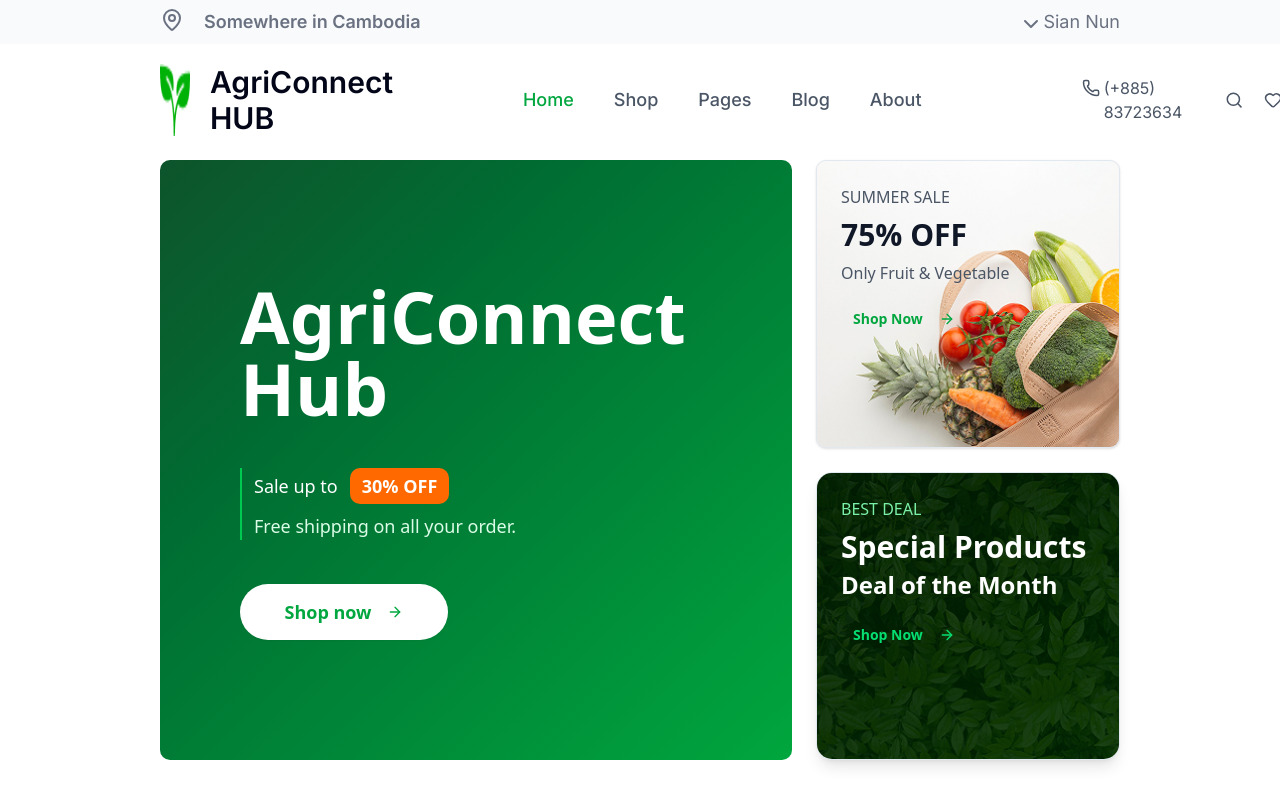
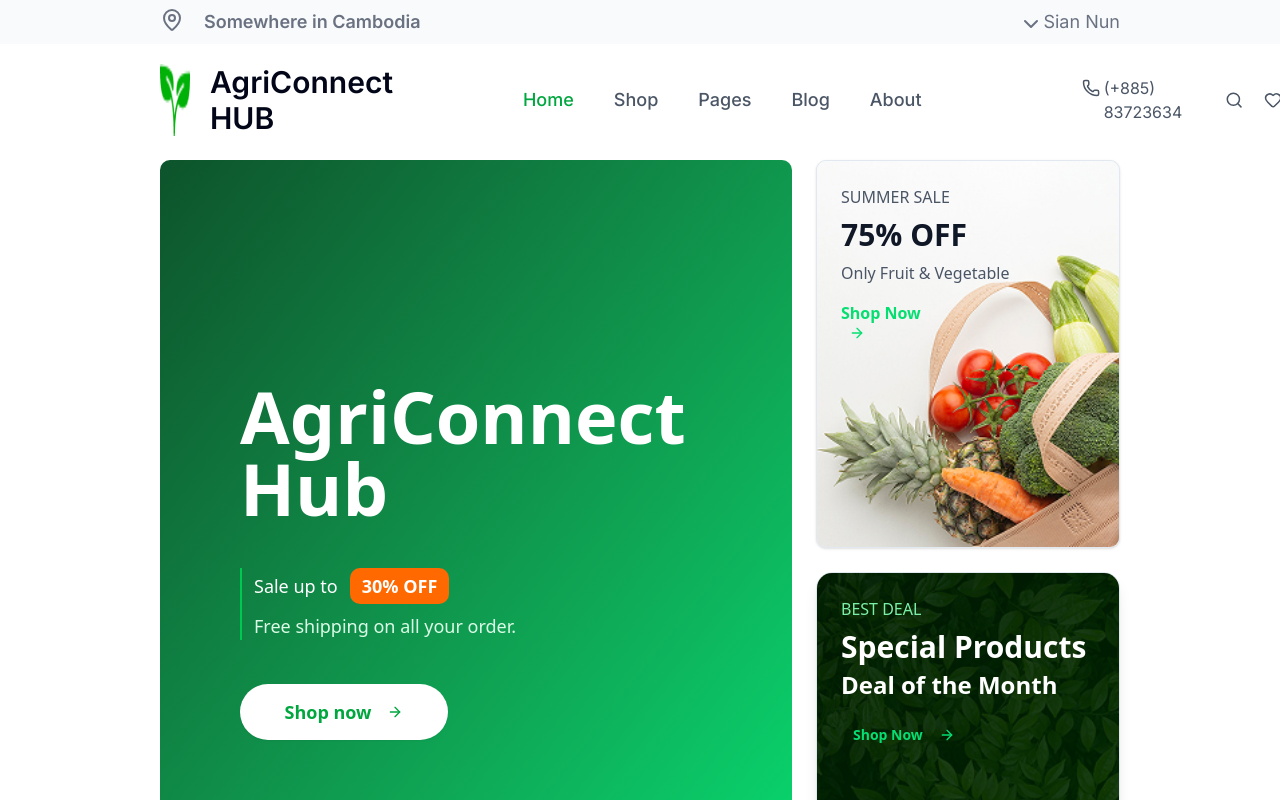
Before and after one commit to NunCoding/agri_connect, a Next.js app: page /buyer in a window 1280 px wide. Shown: the top 800 px of the page. Built offline with nearby package versions, Linux system fonts and the light colour scheme.

Commit message:
add more bage

```diff
--- a/app/buyer/page.tsx
+++ b/app/buyer/page.tsx
@@ -1,17 +1,19 @@
+"use client";
 import Sidebar2 from "../ui/sidebar2";
 import { Button } from "@/components/ui/button";
 import { Card } from "@/components/ui/card";
 import { ArrowRight } from "lucide-react";
 import Image from "next/image";
+import { TrustBadges } from "@/components/trust-badges";
 export default function Page() {
   return (
     <>
       <Sidebar2 />
       <section className="mt-20 px-40 py-20">
         <div className="max-w-8xl mx-auto">
-          <div className="grid grid-cols-1 lg:grid-cols-3 gap-6 h-screen max-h-[600px]">
+          <div className="grid grid-cols-1 lg:grid-cols-3 gap-6 h-screen max-h-[800px]">
             {/* Main Hero Section */}
-            <div className="lg:col-span-2 bg-gradient-to-br from-green-900 to-green-600 rounded-lg px-20 flex items-center justify-between text-white relative overflow-hidden">
+            <div className="lg:col-span-2 bg-gradient-to-br from-green-900 to-green-400 rounded-lg px-20 flex items-center justify-between text-white relative overflow-hidden">
               <div className="flex flex-col gap-5">
                 <h1 className="text-4xl xl:text-7xl font-bold mb-6 text-balance">
                   AgriConnect Hub
@@ -68,13 +70,13 @@ export default function Page() {
                     75% OFF
                   </h2>
                   <p className="text-gray-600 mb-4">Only Fruit & Vegetable</p>
-                  <Button
-                    variant="ghost"
-                    className="text-green-600 hover:text-green-700 p-0 font-semibold"
+                  <button
+                    className="text-green-400 hover:text-green-300 p-0 font-semibold"
+                    onClick={() => console.log("world")}
                   >
                     Shop Now
                     <ArrowRight className="ml-2 h-4 w-4" />
-                  </Button>
+                  </button>
                 </div>
               </Card>
 
@@ -103,16 +105,23 @@ export default function Page() {
                   <Button
                     variant="ghost"
                     className="text-green-400 hover:text-green-300 p-0 font-semibold"
+                    onClick={() => console.log("world")}
                   >
                     Shop Now
                     <ArrowRight className="ml-2 h-4 w-4" />
                   </Button>
+
                 </div>
               </Card>
             </div>
           </div>
         </div>
       </section>
+      <section id="category-buyer">
+        <div className="">
+          <TrustBadges />
+        </div>
+      </section>
     </>
   );
 }
--- /dev/null
+++ b/app/test/page.tsx
@@ -0,0 +1,8 @@
+'use client'
+export default function Page() {
+    return (
+        <div onClick={() => console.log("hello")}>
+            Test Page
+        </div>
+    )
+}
--- a/app/ui/sidebar2.tsx
+++ b/app/ui/sidebar2.tsx
@@ -31,7 +31,7 @@ const Sidebar2 = () => {
   }
 
   return (
-    <div className="w-full fixed top-0 bottom-0 z-50">
+    <div className="w-full h-32 fixed top-0 bottom-0 z-50">
       <main
         className={`${inter.className} p-2 bg-gray-50 px-40 text-gray-500 flex justify-between items-center gap-40`}
       >
--- /dev/null
+++ b/components/trust-badges.tsx
@@ -0,0 +1,46 @@
+import { Truck, Headphones, Shield, Package } from "lucide-react"
+
+export function TrustBadges() {
+  const badges = [
+    {
+      icon: Truck,
+      title: "Free Shipping",
+      description: "Free shipping on all your order",
+    },
+    {
+      icon: Headphones,
+      title: "Customer Support 24/7",
+      description: "Instant access to Support",
+    },
+    {
+      icon: Shield,
+      title: "100% Secure Payment",
+      description: "We ensure your money is save",
+    },
+    {
+      icon: Package,
+      title: "Money-Back Guarantee",
+      description: "30 Days Money-Back Guarantee",
+    },
+  ]
+
+  return (
+    <div className="bg-muted/30 py-8 px-4">
+      <div className="max-w-7xl mx-auto">
+        <div className="grid grid-cols-1 md:grid-cols-2 lg:grid-cols-4 gap-6">
+          {badges.map((badge, index) => (
+            <div key={index} className="flex justify-between items-center gap-4">
+              <div className="flex-shrink-0">
+                <badge.icon className="w-12 h-12 text-primary" />
+              </div>
+              <div>
+                <h3 className="font-semibold text-foreground text-lg">{badge.title}</h3>
+                <p className="text-muted-foreground text-sm">{badge.description}</p>
+              </div>
+            </div>
+          ))}
+        </div>
+      </div>
+    </div>
+  )
+}
```
